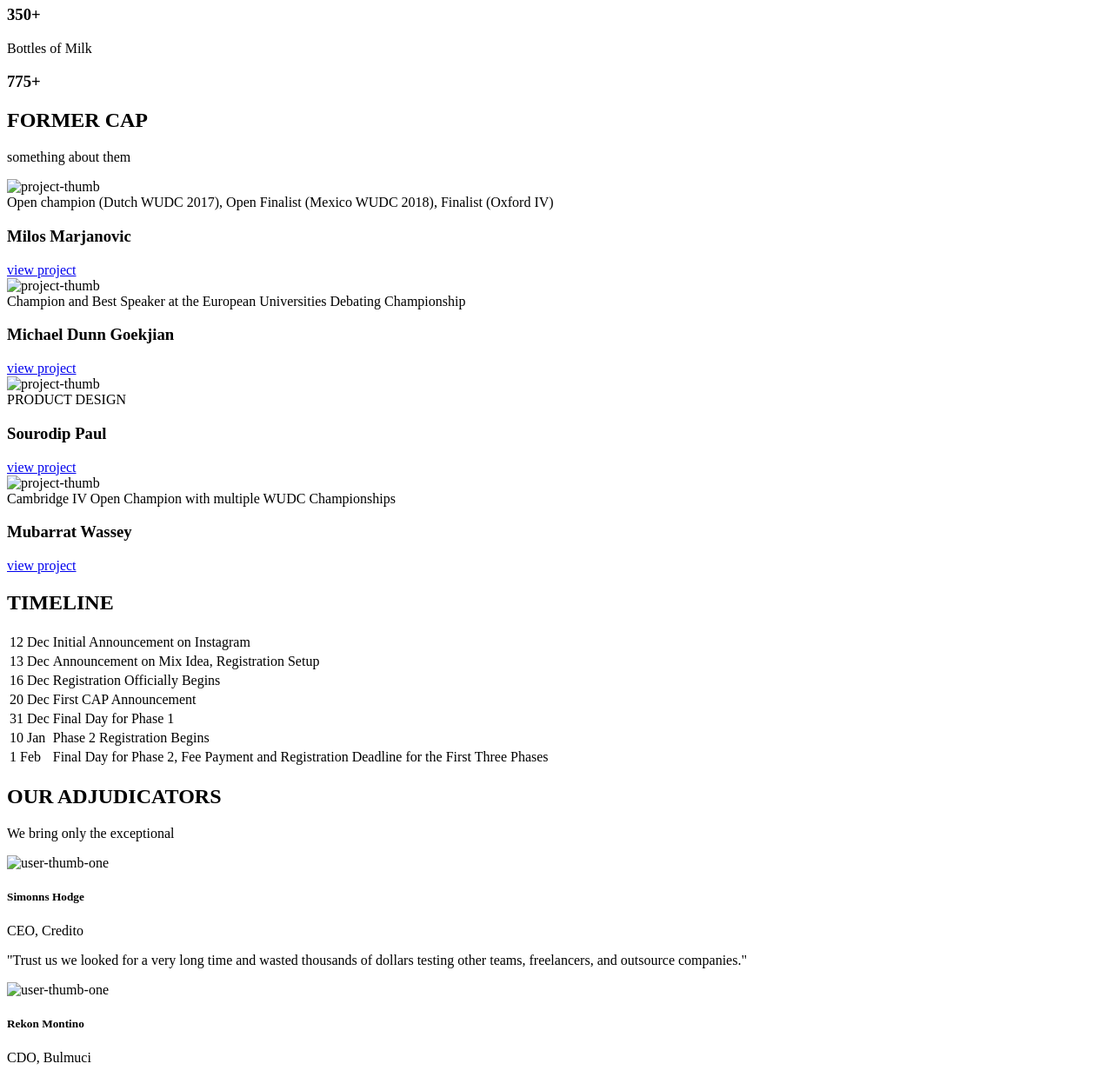
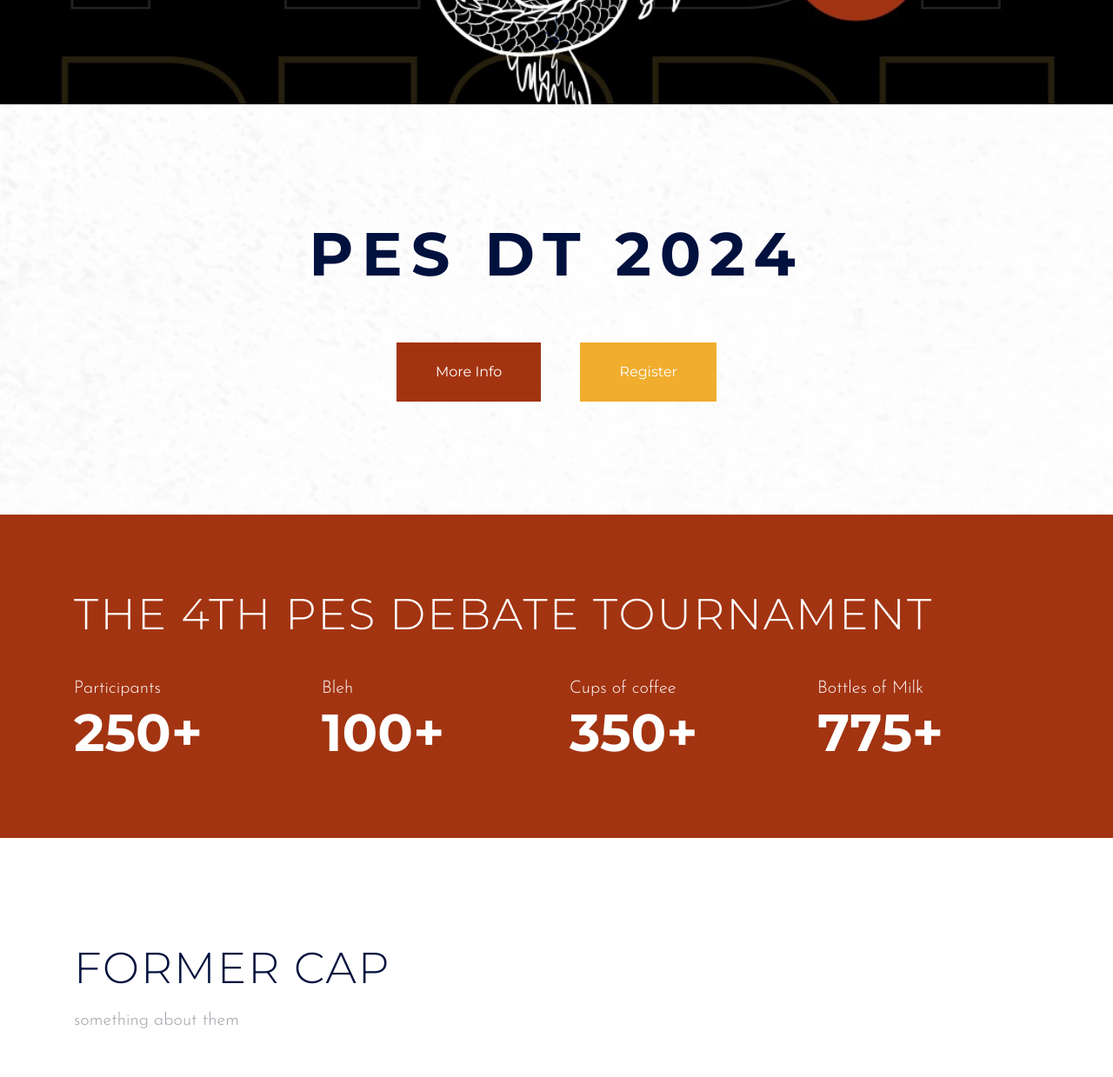
Before and after one commit to pesudebsoc/hosting, a plain HTML site: page index.html in a window 1280 px wide. Shown: the part 680-1919 px from the top of the page at 87% size. Drawn offline with Linux system fonts and the light colour scheme; the site is published under a folder, as on GitHub Pages, so addresses that start at the root find nothing.

Commit message:
path fix

```diff
--- a/index.html
+++ b/index.html
@@ -13,23 +13,23 @@
 
   <!-- Bootstrap -->
 
-  <link rel="stylesheet" href="/css/bootstrap.min.css" />
+  <link rel="stylesheet" href="css/bootstrap.min.css" />
   <!-- font-awesome -->
-  <link rel="stylesheet" href="/font-awesome/css/font-awesome.min.css" />
+  <link rel="stylesheet" href="font-awesome/css/font-awesome.min.css" />
   <!-- Main Stylesheets -->
 
-  <link href="/scss/style.min.css" rel="stylesheet" />
+  <link href="scss/style.min.css" rel="stylesheet" />
 
 
 
 
-  <link rel="shortcut icon" href="/images/favicon.png" type="image/x-icon" />
-  <link rel="icon" href="/images/favicon.ico" type="image/x-icon" />
+  <link rel="shortcut icon" href="images/favicon.png" type="image/x-icon" />
+  <link rel="icon" href="images/favicon.ico" type="image/x-icon" />
 </head>
 <body><nav class="navbar navbar-expand-lg site-navigation">
   <div class="container">
     <a class="navbar-brand" href="/">
-      <img src="/images/logo.png" alt="logo" />
+      <img src="images/logo.png" alt="logo" />
     </a>
     <button
       class="navbar-toggler collapsed"
@@ -120,7 +120,7 @@
       </div>
     </div>
     <a href="#counter" class="site-hero-scroll scroll-to">
-      <img src="/images/arrow-down.svg" alt="arrow-down">
+      <img src="images/arrow-down.svg" alt="arrow-down">
     </a>
   </section>
   <!-- Site Hero End -->
@@ -129,7 +129,7 @@
 
 
 
-  <section class="site-cta" style='background-image: url("/images/backgrounds/cta-background.jpg");'>
+  <section class="site-cta" style='background-image: url("images/backgrounds/cta-background.jpg");'>
     <div class="container">
       <div class="row">
         <div class="col-12 text-center">
@@ -220,12 +220,12 @@
         <div class="col-lg-6 col-md-10 mx-auto">
           <div class="site-project-item">
             <div class="site-project-item-thumb">
-              <img src="/images/projects/milos2.jpg" alt="project-thumb">
+              <img src="images/projects/milos2.jpg" alt="project-thumb">
             </div>
             <div class="site-project-item-content">
               <span>Open champion (Dutch WUDC 2017), Open Finalist (Mexico WUDC 2018), Finalist (Oxford IV)</span>
               <h3>Milos Marjanovic</h3>
-              <a href="/portfolio/milos/" class="read-more">view project</a>
+              <a href="portfolio/milos/" class="read-more">view project</a>
             </div>
           </div>
         </div>
@@ -233,12 +233,12 @@
         <div class="col-lg-6 col-md-10 mx-auto">
           <div class="site-project-item">
             <div class="site-project-item-thumb">
-              <img src="/images/projects/dunn.webp" alt="project-thumb">
+              <img src="images/projects/dunn.webp" alt="project-thumb">
             </div>
             <div class="site-project-item-content">
               <span>Champion and Best Speaker at the European Universities Debating Championship</span>
               <h3>Michael Dunn Goekjian</h3>
-              <a href="/portfolio/dunn/" class="read-more">view project</a>
+              <a href="portfolio/dunn/" class="read-more">view project</a>
             </div>
           </div>
         </div>
@@ -246,12 +246,12 @@
         <div class="col-lg-6 col-md-10 mx-auto">
           <div class="site-project-item">
             <div class="site-project-item-thumb">
-              <img src="/images/projects/souro.jpg" alt="project-thumb">
+              <img src="images/projects/souro.jpg" alt="project-thumb">
             </div>
             <div class="site-project-item-content">
               <span>PRODUCT DESIGN</span>
               <h3>Sourodip Paul</h3>
-              <a href="/portfolio/souro/" class="read-more">view project</a>
+              <a href="portfolio/souro/" class="read-more">view project</a>
             </div>
           </div>
         </div>
@@ -259,12 +259,12 @@
         <div class="col-lg-6 col-md-10 mx-auto">
           <div class="site-project-item">
             <div class="site-project-item-thumb">
-              <img src="/images/projects/wassey.jpg" alt="project-thumb">
+              <img src="images/projects/wassey.jpg" alt="project-thumb">
             </div>
             <div class="site-project-item-content">
               <span>Cambridge IV Open Champion with multiple WUDC Championships</span>
               <h3>Mubarrat Wassey</h3>
-              <a href="/portfolio/wassey/" class="read-more">view project</a>
+              <a href="portfolio/wassey/" class="read-more">view project</a>
             </div>
           </div>
         </div>
@@ -351,7 +351,7 @@
           <div class="site-testimonial-item">
             <div class="site-testimonial-item-header">
               <div class="thumb">
-                <img src="/images/testimonial/user-thumb-one.jpg" alt="user-thumb-one">
+                <img src="images/testimonial/user-thumb-one.jpg" alt="user-thumb-one">
               </div>
               <div class="person">
                 <h5>Simonns Hodge</h5>
@@ -369,7 +369,7 @@
           <div class="site-testimonial-item">
             <div class="site-testimonial-item-header">
               <div class="thumb">
-                <img src="/images/testimonial/user-thumb-two.jpg" alt="user-thumb-one">
+                <img src="images/testimonial/user-thumb-two.jpg" alt="user-thumb-one">
               </div>
               <div class="person">
                 <h5>Rekon Montino</h5>
@@ -387,7 +387,7 @@
           <div class="site-testimonial-item">
             <div class="site-testimonial-item-header">
               <div class="thumb">
-                <img src="/images/testimonial/user-thumb-three.jpg" alt="user-thumb-one">
+                <img src="images/testimonial/user-thumb-three.jpg" alt="user-thumb-one">
               </div>
               <div class="person">
                 <h5>Ryan Hillary</h5>
@@ -405,7 +405,7 @@
           <div class="site-testimonial-item">
             <div class="site-testimonial-item-header">
               <div class="thumb">
-                <img src="/images/testimonial/user-thumb-four.jpg" alt="user-thumb-one">
+                <img src="images/testimonial/user-thumb-four.jpg" alt="user-thumb-one">
               </div>
               <div class="person">
                 <h5>Dockrel Kahn</h5>
@@ -423,7 +423,7 @@
           <div class="site-testimonial-item">
             <div class="site-testimonial-item-header">
               <div class="thumb">
-                <img src="/images/testimonial/user-thumb-five.jpg" alt="user-thumb-one">
+                <img src="images/testimonial/user-thumb-five.jpg" alt="user-thumb-one">
               </div>
               <div class="person">
                 <h5>Orino Monteno</h5>
@@ -441,7 +441,7 @@
           <div class="site-testimonial-item">
             <div class="site-testimonial-item-header">
               <div class="thumb">
-                <img src="/images/testimonial/user-thumb-six.jpg" alt="user-thumb-one">
+                <img src="images/testimonial/user-thumb-six.jpg" alt="user-thumb-one">
               </div>
               <div class="person">
                 <h5>Welfo Roy</h5>
@@ -469,7 +469,7 @@
   <div class="container">
     <div class="row">
       <div class="col-12">
-        <div class="site-footer-logo"><a href="/"><img src="/images/logo-footer.png" alt="logo-footer"></a></div>
+        <div class="site-footer-logo"><a href="/"><img src="images/logo-footer.png" alt="logo-footer"></a></div>
       </div>
 
       <div class="col-lg-3 col-md-6">
@@ -539,7 +539,7 @@
 
       <div class="col-lg-2 col-12">
         <a href="#top" class="site-footer-widget-top">
-          <img src="/images/to-top.svg" alt="back-to-top">
+          <img src="images/to-top.svg" alt="back-to-top">
           <p>
 	    Back <br/>to top
           </p>
@@ -557,8 +557,8 @@
 
 
 
-<script src="/js/vendor.min.js"></script>
+<script src="js/vendor.min.js"></script>
 
-<script src="/js/script.min.js"></script>
+<script src="js/script.min.js"></script>
 </body>
 </html>
```
